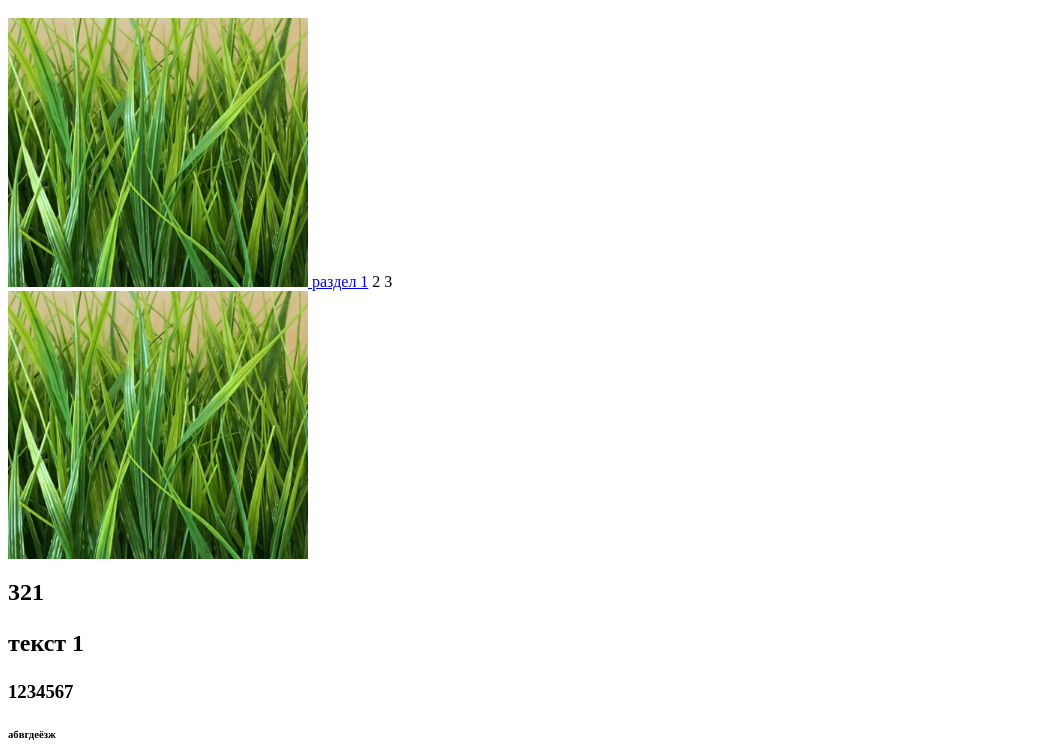
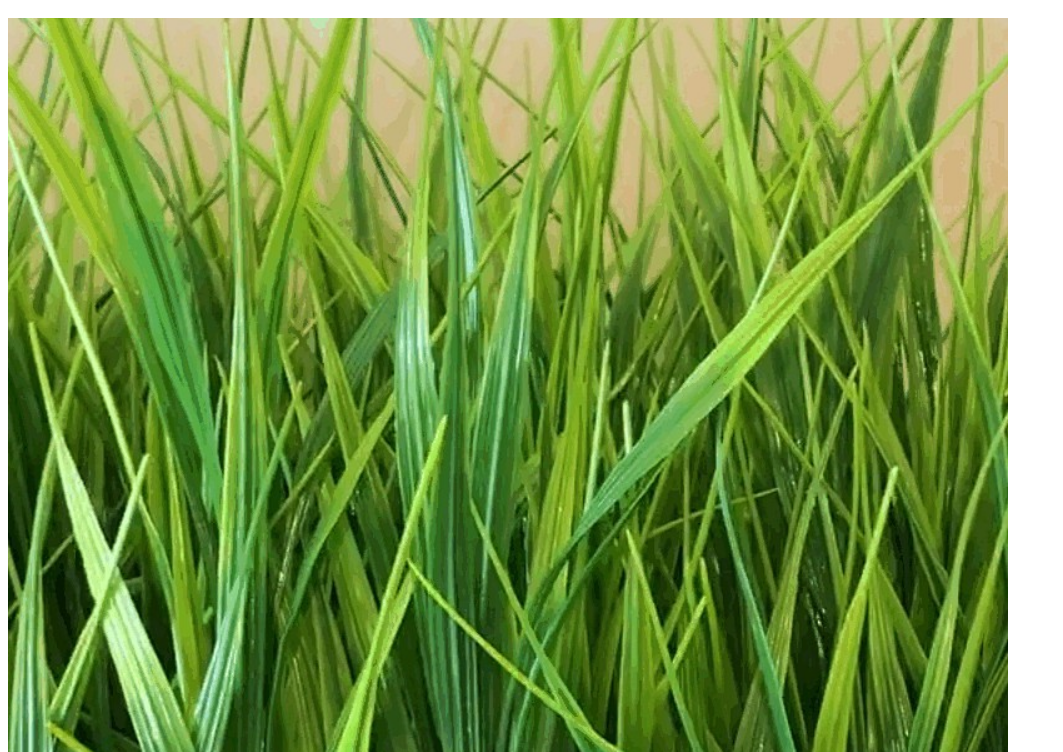
Before and after one commit to Kapusta1209/Kapusta1209, a plain HTML site: page index.html in a window 1280 px wide. Shown: the part 48-800 px from the top of the page, without its empty margins (0-1063 px from the left). Drawn offline with Linux system fonts and the light colour scheme.

Commit message:
Update index.html

```diff
--- a/index.html
+++ b/index.html
@@ -8,7 +8,7 @@
 <header>
 <h1>сайт</h1>
 <nav>
-<a href="https://www.ya.ru"><img src="iskusstvennaja-trava-25-sm-800h800.jpg" width="300"> раздел 1</a>
+<a href="https://www.ya.ru"><img src="iskusstvennaja-trava-25-sm-800h800.jpg" width="1000"> раздел 1</a>
 2
 3
 </nav>
```
